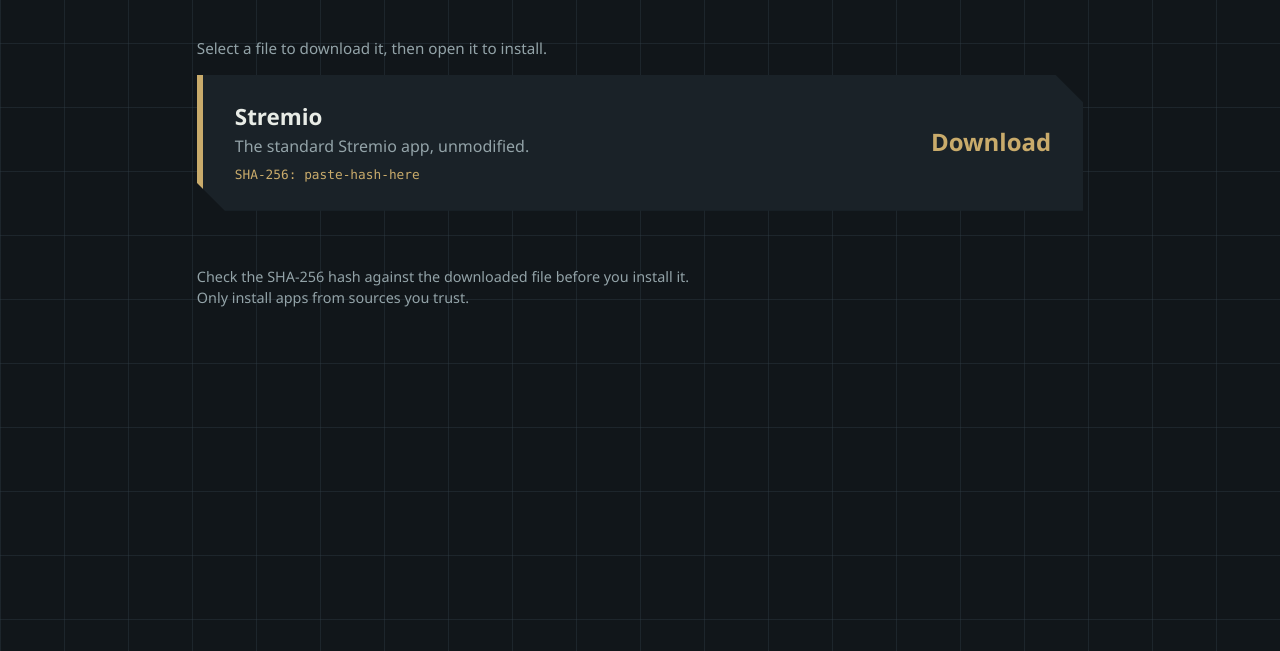
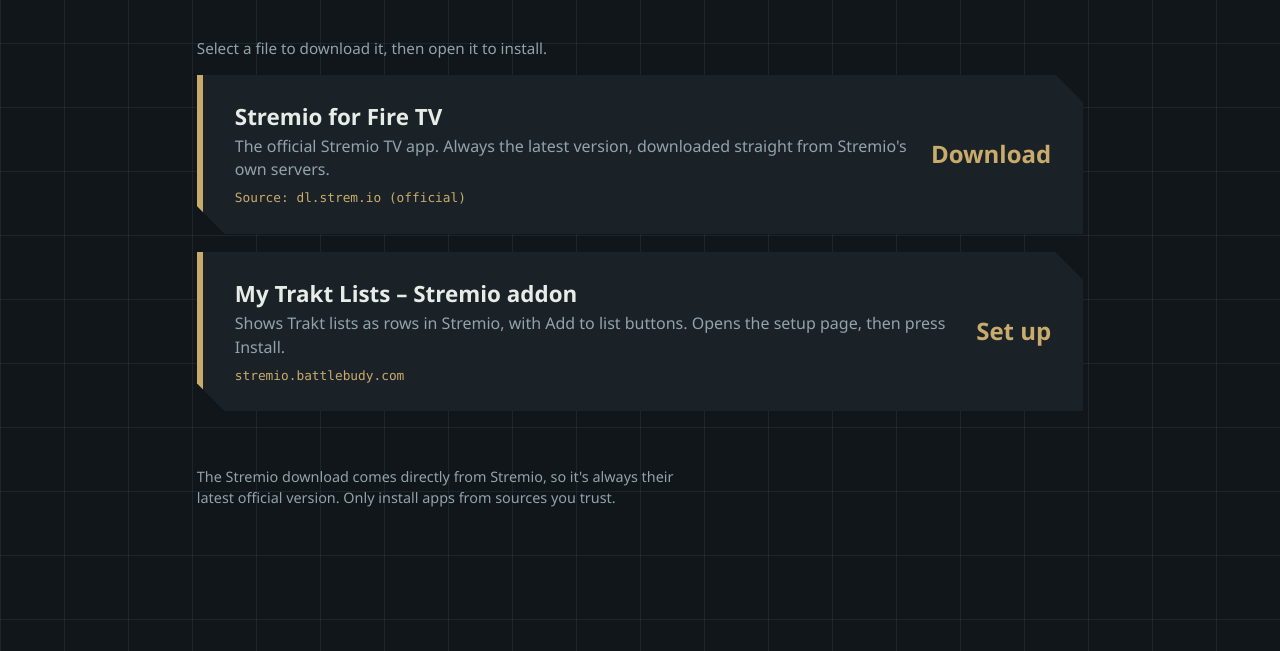
Before and after one commit to battlebudy/battlebudy-site, a plain HTML site: page downloads/index.html in a window 1280 px wide. Shown: the part 149-800 px from the top of the page. Drawn offline with Linux system fonts and the light colour scheme.

Commit message:
Point Stremio download at official latest and add Trakt addon
- Stremio for Fire TV now links to stremio.battlebudy.com/download/firetv,
  which redirects to the latest official Android TV build on dl.strem.io
  (was a bundled 1.12.0 copy; current is 1.13.1).
- Add "My Trakt Lists" Stremio addon setup link.

Co-Authored-By: Claude Opus 5.5 <noreply@anthropic.com>

```diff
--- a/downloads/index.html
+++ b/downloads/index.html
@@ -34,18 +34,28 @@
 
 <ul class="apps">
   <li>
-    <a class="app" href="../apks/stremio.apk">
+    <a class="app" href="https://stremio.battlebudy.com/download/firetv">
       <span>
-        <span class="name">Stremio</span>
-        <span class="desc">The standard Stremio app, unmodified.</span>
-        <span class="hash">SHA-256: paste-hash-here</span>
+        <span class="name">Stremio for Fire TV</span>
+        <span class="desc">The official Stremio TV app. Always the latest version, downloaded straight from Stremio's own servers.</span>
+        <span class="hash">Source: dl.strem.io (official)</span>
       </span>
       <span class="action">Download</span>
     </a>
   </li>
+  <li>
+    <a class="app" href="https://stremio.battlebudy.com/configure">
+      <span>
+        <span class="name">My Trakt Lists – Stremio addon</span>
+        <span class="desc">Shows Trakt lists as rows in Stremio, with Add to list buttons. Opens the setup page, then press Install.</span>
+        <span class="hash">stremio.battlebudy.com</span>
+      </span>
+      <span class="action">Set up</span>
+    </a>
+  </li>
 </ul>
 
-<footer>Check the SHA-256 hash against the downloaded file before you install it. Only install apps from sources you trust.</footer>
+<footer>The Stremio download comes directly from Stremio, so it's always their latest official version. Only install apps from sources you trust.</footer>
 
 </body>
 </html>
```
